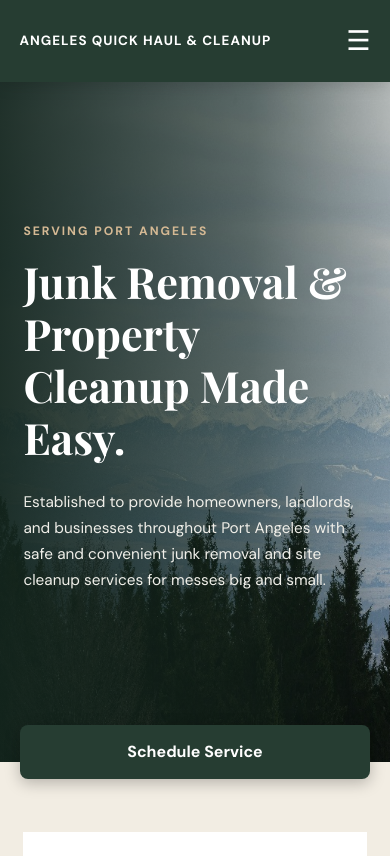
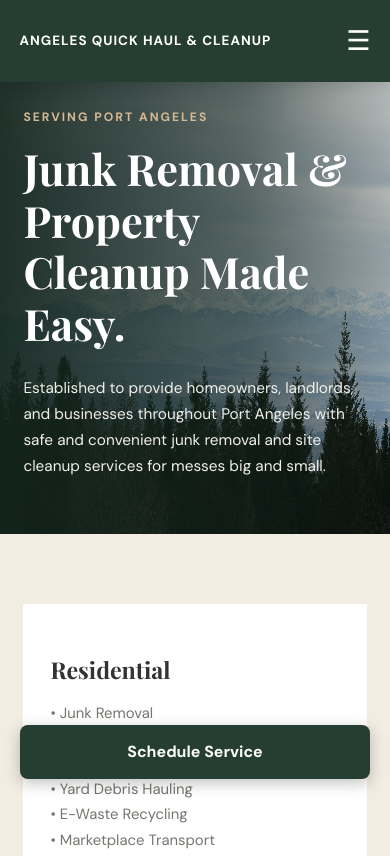
Before and after one commit to lync52/angeles-cleanup-website, a plain HTML site: page index.html in a window 390 px wide. Shown: the top 856 px of the page. Drawn offline with nearby package versions, Linux system fonts and the light colour scheme.

Commit message:
Adjusted Mobile
Hero min height and padding

```diff
--- a/styles.css
+++ b/styles.css
@@ -294,7 +294,7 @@ img {
    ========================================== */
 
 .hero {
-  min-height: 200px;
+  min-height: 40px;
   position: relative;
   display: flex;
   align-items: center;
@@ -853,11 +853,11 @@ img {
   }
 
   .hero {
-    min-height: 680px;
+    min-height: 40px;
   }
 
   .hero-content {
-    padding: 65px 6%;
+    padding: 25px 6%;
   }
 
   .hero h1 {
```
